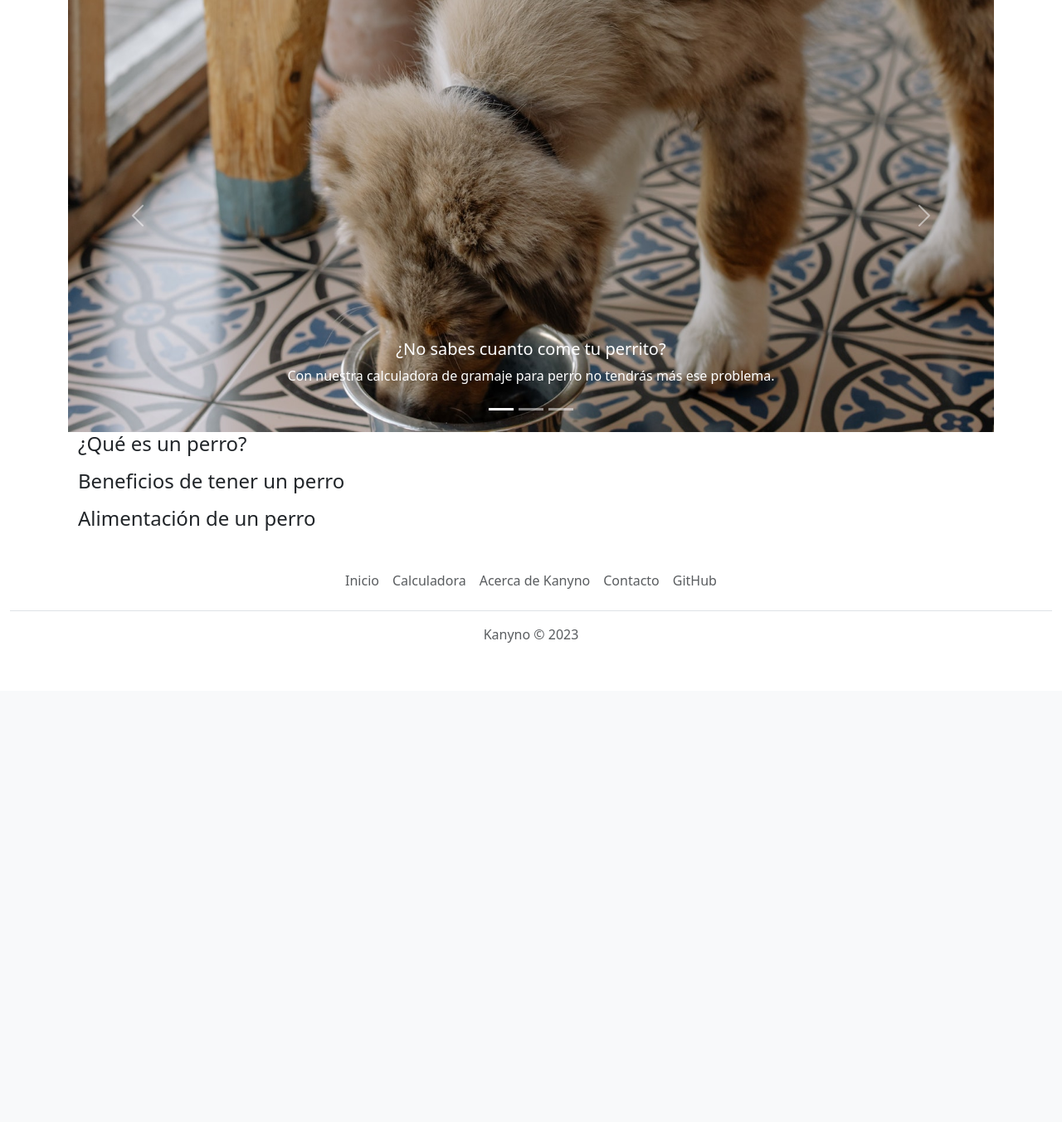
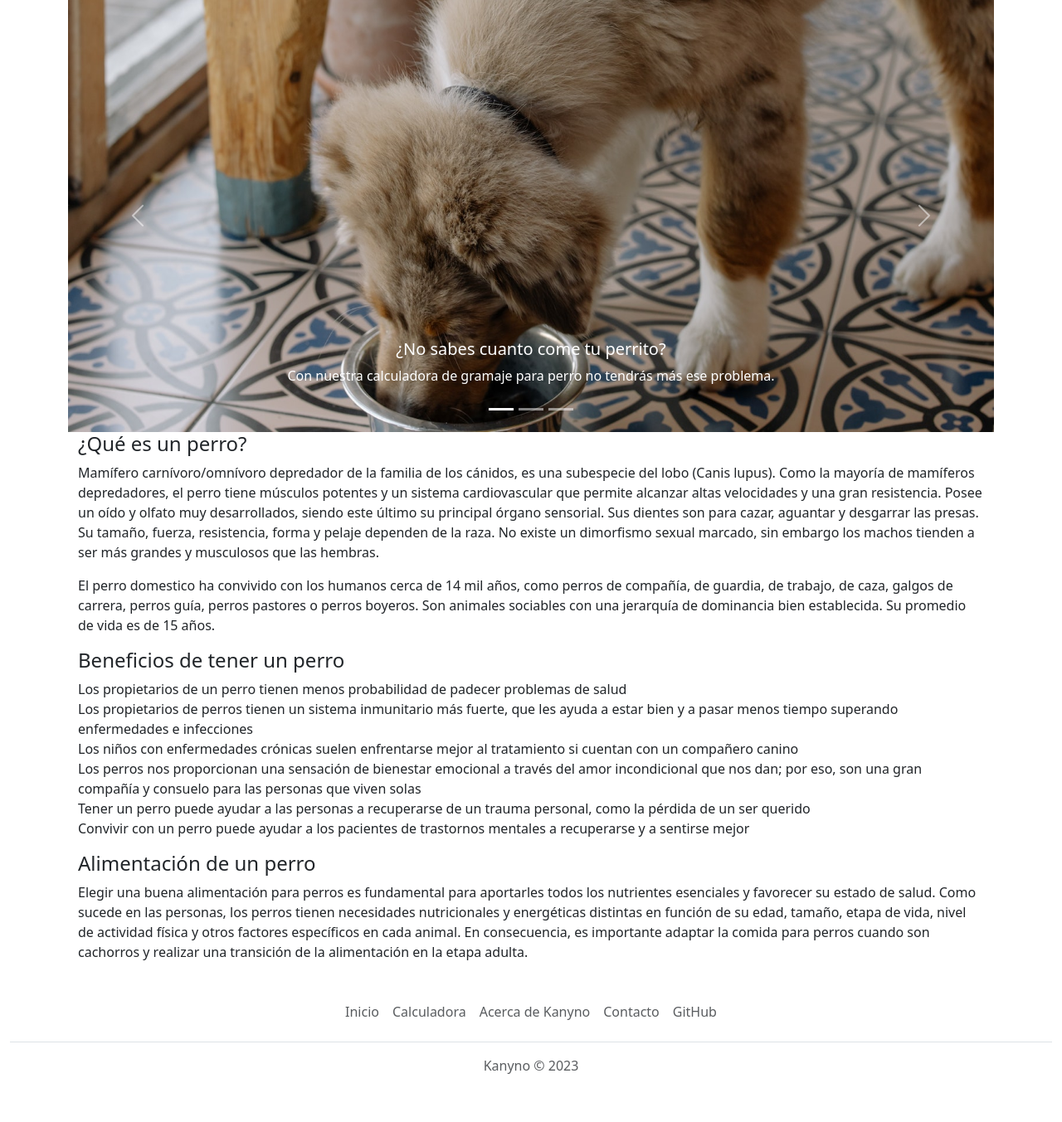
Before and after one commit to mariomttz/kanyno, a Django app: template website/templates/home.html in a window 1280 px wide. Shown: the part 150-1503 px from the top of the page at 83% size. Before the commit the page ends 925 px from the top, so only its background shows below. Run offline with Django 3.2, Linux system fonts and the light colour scheme; the template is opened without the code that fills it, so the values that code supplies are empty.

Commit message:
HTML informacion añadida

```diff
--- a/website/templates/home.html
+++ b/website/templates/home.html
@@ -105,14 +105,26 @@
   <!-- Text -->
   <div class="container-sm">
     <p class="h4">¿Qu&eacute; es un perro?</p>
-    <p></p>
+    <p>Mamífero carnívoro/omnívoro depredador de la familia de los cánidos, es una subespecie del lobo (Canis lupus).
+      Como la mayoría de mamíferos depredadores, el perro tiene músculos potentes y un sistema cardiovascular que permite alcanzar altas velocidades y una gran resistencia. Posee un oído y olfato muy desarrollados, siendo este último su principal órgano sensorial. Sus dientes son para cazar, aguantar y desgarrar las presas. Su tamaño, fuerza, resistencia, forma y pelaje dependen de la raza. No existe un dimorfismo sexual marcado, sin embargo los machos tienden a ser más grandes y musculosos que las hembras.</p>
+
+      <p>El perro domestico ha convivido con los humanos cerca de 14 mil años, como perros de compañía, de guardia, de trabajo, de caza, galgos de carrera, perros guía, perros pastores o perros boyeros. Son animales sociables con una jerarquía de dominancia bien establecida. Su promedio de vida es de 15 años.</p>
 
     <p class="h4">Beneficios de tener un perro</p>
     <ul class="list-unstyled">
-      <li></li>
+      <li>Los propietarios de un perro tienen menos probabilidad de padecer problemas de salud</li>
+      <li>Los propietarios de perros tienen un sistema inmunitario más fuerte, que les ayuda a estar bien y a pasar menos tiempo superando enfermedades e infecciones</li>
+      <li>Los niños con enfermedades crónicas suelen enfrentarse mejor al tratamiento si cuentan con un compañero canino</li>
+      <li>Los perros nos proporcionan una sensación de bienestar emocional a través del amor incondicional que nos dan; por eso, son una gran compañía y consuelo para las personas que viven solas</li>
+      <li>Tener un perro puede ayudar a las personas a recuperarse de un trauma personal, como la pérdida de un ser querido</li>
+      <li>Convivir con un perro puede ayudar a los pacientes de trastornos mentales a recuperarse y a sentirse mejor</li>
     </ul>
 
     <p class="h4">Alimentaci&oacute;n de un perro</p>
+    <p>Elegir una buena alimentación para perros es fundamental para aportarles todos los nutrientes esenciales y favorecer su estado de salud. Como sucede en las personas, los perros tienen necesidades nutricionales y energéticas distintas en función de su edad, tamaño, etapa de vida, nivel de actividad física y otros factores específicos en cada animal.
+
+      En consecuencia, es importante adaptar la comida para perros cuando son cachorros y realizar una transición de la alimentación en la etapa adulta.
+      </p>
   </div>
 </div>
 {% endblock %}
```
Also changed, not shown: website/templates/about.html (+12 -3 lines).
